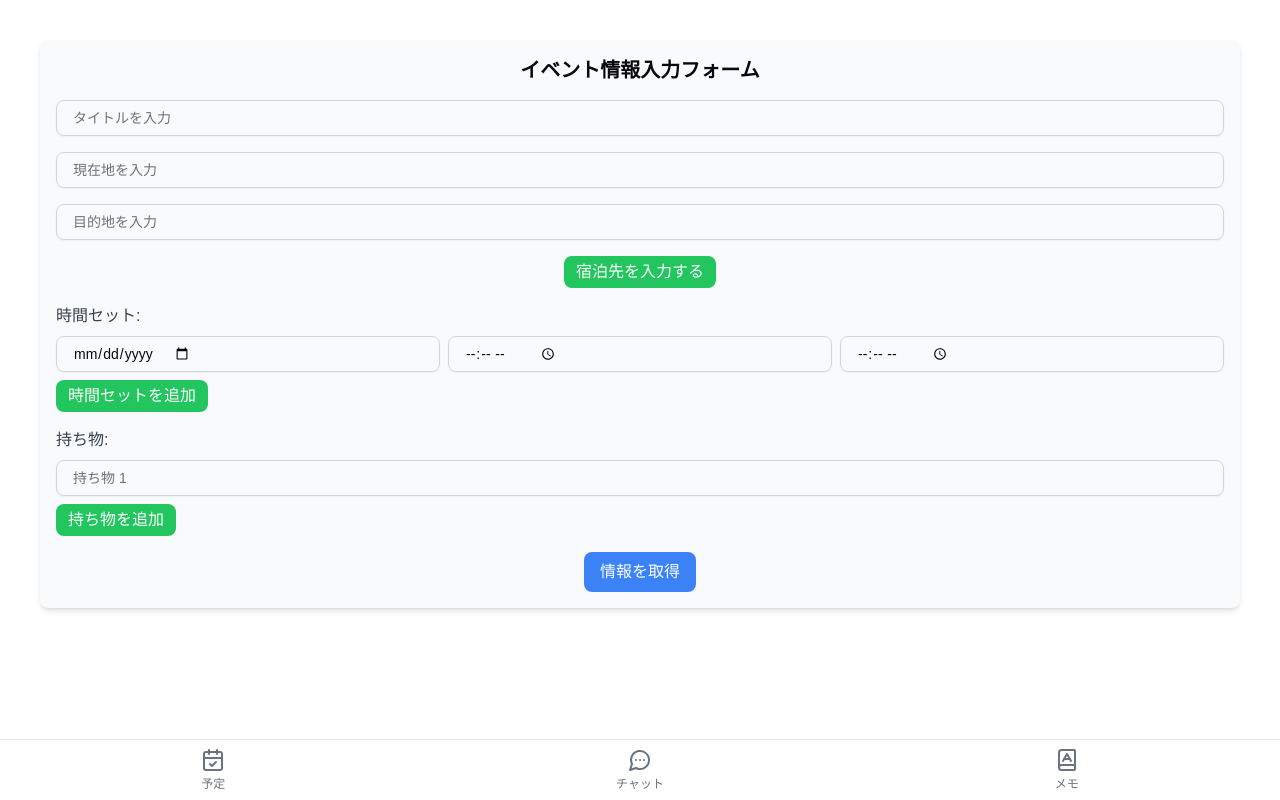
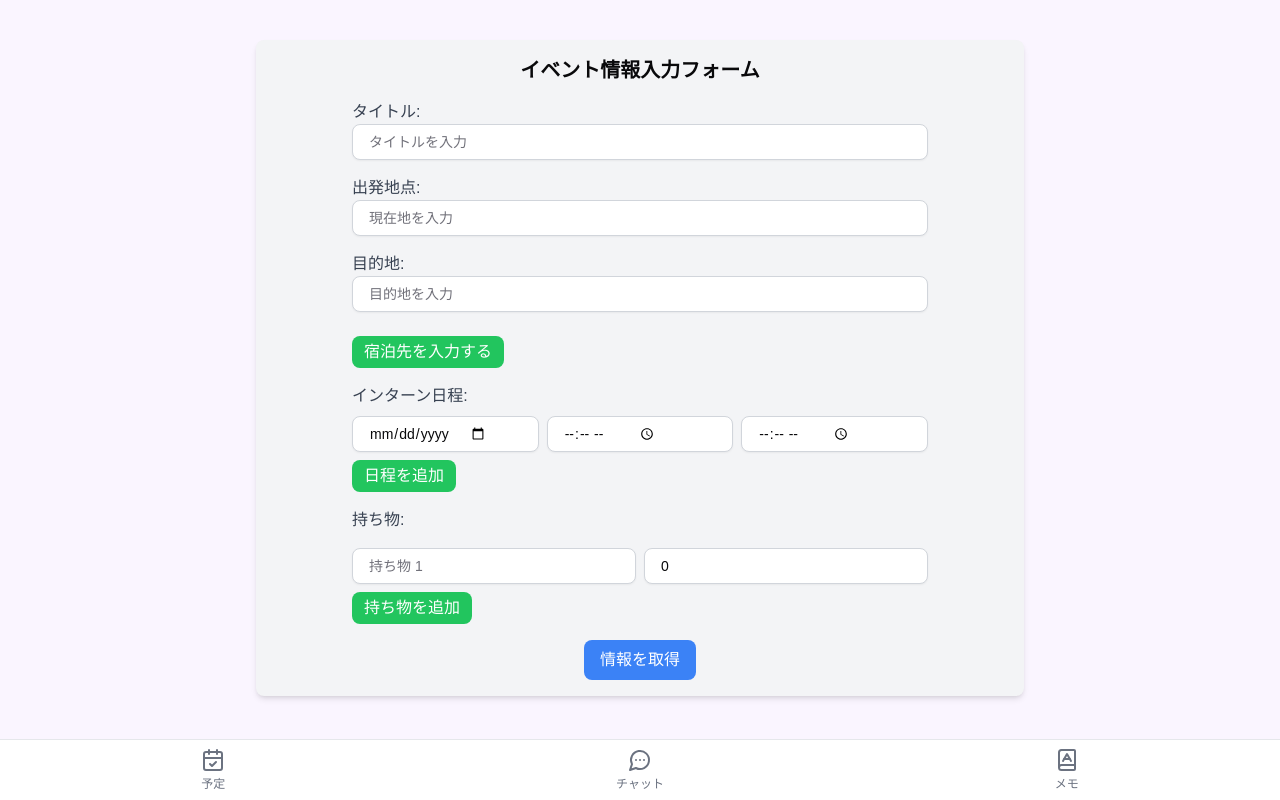
Before and after one commit to jphacks/ng_2403, a Next.js app in the folder app/: page /home/schedule/create in a window 1280 px wide. Built offline with nearby package versions, Linux system fonts and the light colour scheme.

Commit message:
入力欄のデザイン修正

```diff
--- a/app/src/app/layout.tsx
+++ b/app/src/app/layout.tsx
@@ -14,7 +14,7 @@ export default function RootLayout({
   return (
     <html lang="en">
       <body>
-        <div className="p-10">{children}</div>
+        <div className="p-10 bg-purple-50 min-h-screen">{children}</div>
       </body>
     </html>
   );
--- a/app/src/components/schedule/createSchedule.tsx
+++ b/app/src/components/schedule/createSchedule.tsx
@@ -17,7 +17,9 @@ export function InputScheduleComponent() {
   >([{ date: "", startTime: "", endTime: "" }]);
 
   // 持ち物リストを管理するステート
-  const [items, setItems] = useState<string[]>([""]);
+  const [items, setItems] = useState<{ name: string; num: number }[]>([
+    { name: "", num: 0 },
+  ]);
 
   // フォームの送信イベントハンドラ
   const handleSubmit = () => {
@@ -53,51 +55,69 @@ export function InputScheduleComponent() {
   };
 
   // 持ち物の変更イベントハンドラ
-  const handleItemChange = (index: number, value: string) => {
+  const handleItemChange = (index: number, value: string | number) => {
     const newItems = [...items];
-    newItems[index] = value;
+    if (typeof value === "string") {
+      newItems[index]["name"] = value;
+    }
+    if (typeof value === "number") {
+      newItems[index]["num"] = value;
+    }
     setItems(newItems);
   };
 
   // 新しい持ち物入力欄を追加
   const handleAddItem = () => {
-    setItems([...items, ""]);
+    setItems([...items, { name: "", num: 0 }]);
   };
 
   return (
-    <div className="flex flex-col items-center p-4 space-y-4 bg-gray-50 rounded-lg shadow-md">
+    <div className="flex flex-col items-center p-4 space-y-4 bg-gray-100 rounded-lg shadow-md max-w-3xl m-auto">
       <h1 className="text-xl font-bold">イベント情報入力フォーム</h1>
-
+      <div className="w-full max-w-xl">
+        <label className="block text-gray-700">タイトル:</label>
         <Input
           type="text"
           value={title}
           onChange={(e) => setTitle(e.target.value)}
           placeholder="タイトルを入力"
-        className="w-full px-4 py-2 border border-gray-300 rounded-lg focus:outline-none focus:ring-2 focus:ring-blue-500"
+          className="w-full px-4 py-2 border border-gray-300 rounded-lg focus:outline-none focus:ring-2 focus:ring-blue-500 bg-white bg-white"
         />
+      </div>
 
+      <div className="w-full max-w-xl">
+        <label className="block text-gray-700">出発地点:</label>
         <Input
           type="text"
           value={home}
           onChange={(e) => setHome(e.target.value)}
           placeholder="現在地を入力"
-        className="w-full px-4 py-2 border border-gray-300 rounded-lg focus:outline-none focus:ring-2 focus:ring-blue-500"
+          className="w-full px-4 py-2 border border-gray-300 rounded-lg focus:outline-none focus:ring-2 focus:ring-blue-500 bg-white"
         />
+      </div>
+
+      <div className="w-full max-w-xl">
+        <label className="block text-gray-700">目的地:</label>
         <Input
           type="text"
           value={internLocation}
           onChange={(e) => setInternLocation(e.target.value)}
           placeholder="目的地を入力"
-        className="w-full px-4 py-2 border border-gray-300 rounded-lg focus:outline-none focus:ring-2 focus:ring-blue-500"
+          className="w-full px-4 py-2 border border-gray-300 rounded-lg focus:outline-none focus:ring-2 focus:ring-blue-500 bg-white"
         />
+      </div>
+      <div className="w-full max-w-xl">
         {isAddHotel ? (
+          <>
+            <label className="block text-gray-700">宿泊先:</label>
             <Input
               type="text"
               value={hotel}
               onChange={(e) => setHotel(e.target.value)}
               placeholder="宿泊先を入力"
-          className="w-full px-4 py-2 border border-gray-300 rounded-lg focus:outline-none focus:ring-2 focus:ring-blue-500"
+              className="w-full px-4 py-2 border border-gray-300 rounded-lg focus:outline-none focus:ring-2 focus:ring-blue-500 bg-white"
             />
+          </>
         ) : (
           <button
             onClick={() => setIsAddHotel(true)}
@@ -106,9 +126,9 @@ export function InputScheduleComponent() {
             宿泊先を入力する
           </button>
         )}
-
-      <div className="w-full">
-        <label className="block text-gray-700">時間セット:</label>
+      </div>
+      <div className="w-full max-w-xl">
+        <label className="block text-gray-700">インターン日程:</label>
         {timeSets.map((timeSet, index) => (
           <div key={index} className="flex space-x-2 mt-2">
             <Input
@@ -117,7 +137,7 @@ export function InputScheduleComponent() {
               onChange={(e) =>
                 handleTimeSetChange(index, "date", e.target.value)
               }
-              className="w-1/3 px-4 py-2 border border-gray-300 rounded-lg focus:outline-none focus:ring-2 focus:ring-blue-500"
+              className="w-1/3 px-4 py-2 border border-gray-300 rounded-lg focus:outline-none focus:ring-2 focus:ring-blue-500 bg-white"
             />
             <Input
               type="time"
@@ -125,7 +145,7 @@ export function InputScheduleComponent() {
               onChange={(e) =>
                 handleTimeSetChange(index, "startTime", e.target.value)
               }
-              className="w-1/3 px-4 py-2 border border-gray-300 rounded-lg focus:outline-none focus:ring-2 focus:ring-blue-500"
+              className="w-1/3 px-4 py-2 border border-gray-300 bg-white rounded-lg focus:outline-none focus:ring-2 focus:ring-blue-500"
             />
             <Input
               type="time"
@@ -133,7 +153,7 @@ export function InputScheduleComponent() {
               onChange={(e) =>
                 handleTimeSetChange(index, "endTime", e.target.value)
               }
-              className="w-1/3 px-4 py-2 border border-gray-300 rounded-lg focus:outline-none focus:ring-2 focus:ring-blue-500"
+              className="w-1/3 px-4 py-2 border border-gray-300 bg-white rounded-lg focus:outline-none focus:ring-2 focus:ring-blue-500"
             />
           </div>
         ))}
@@ -141,21 +161,29 @@ export function InputScheduleComponent() {
           onClick={handleAddTimeSet}
           className="mt-2 px-3 py-1 text-white bg-green-500 rounded-lg hover:bg-green-600"
         >
-          時間セットを追加
+          日程を追加
         </button>
       </div>
 
-      <div className="w-full">
+      <div className="w-full max-w-xl">
         <label className="block text-gray-700">持ち物:</label>
         {items.map((item, index) => (
+          <div key={index} className="flex space-x-2 mt-2">
             <Input
-            key={index}
               type="text"
-            value={item}
+              value={item.name}
               onChange={(e) => handleItemChange(index, e.target.value)}
               placeholder={`持ち物 ${index + 1}`}
-            className="w-full mt-2 px-4 py-2 border border-gray-300 rounded-lg focus:outline-none focus:ring-2 focus:ring-blue-500"
+              className="w-full mt-2 px-4 py-2 border bg-white border-gray-300 rounded-lg focus:outline-none focus:ring-2 focus:ring-blue-500"
             />
+            <Input
+              type="number"
+              value={item.num}
+              onChange={(e) => handleItemChange(index, Number(e.target.value))}
+              placeholder={`数量 ${index + 1}`}
+              className="w-full mt-2 px-4 py-2 border bg-white border-gray-300 rounded-lg focus:outline-none focus:ring-2 focus:ring-blue-500"
+            />
+          </div>
         ))}
         <button
           onClick={handleAddItem}
```
Lines whose indentation alone changed are shown as unchanged.
